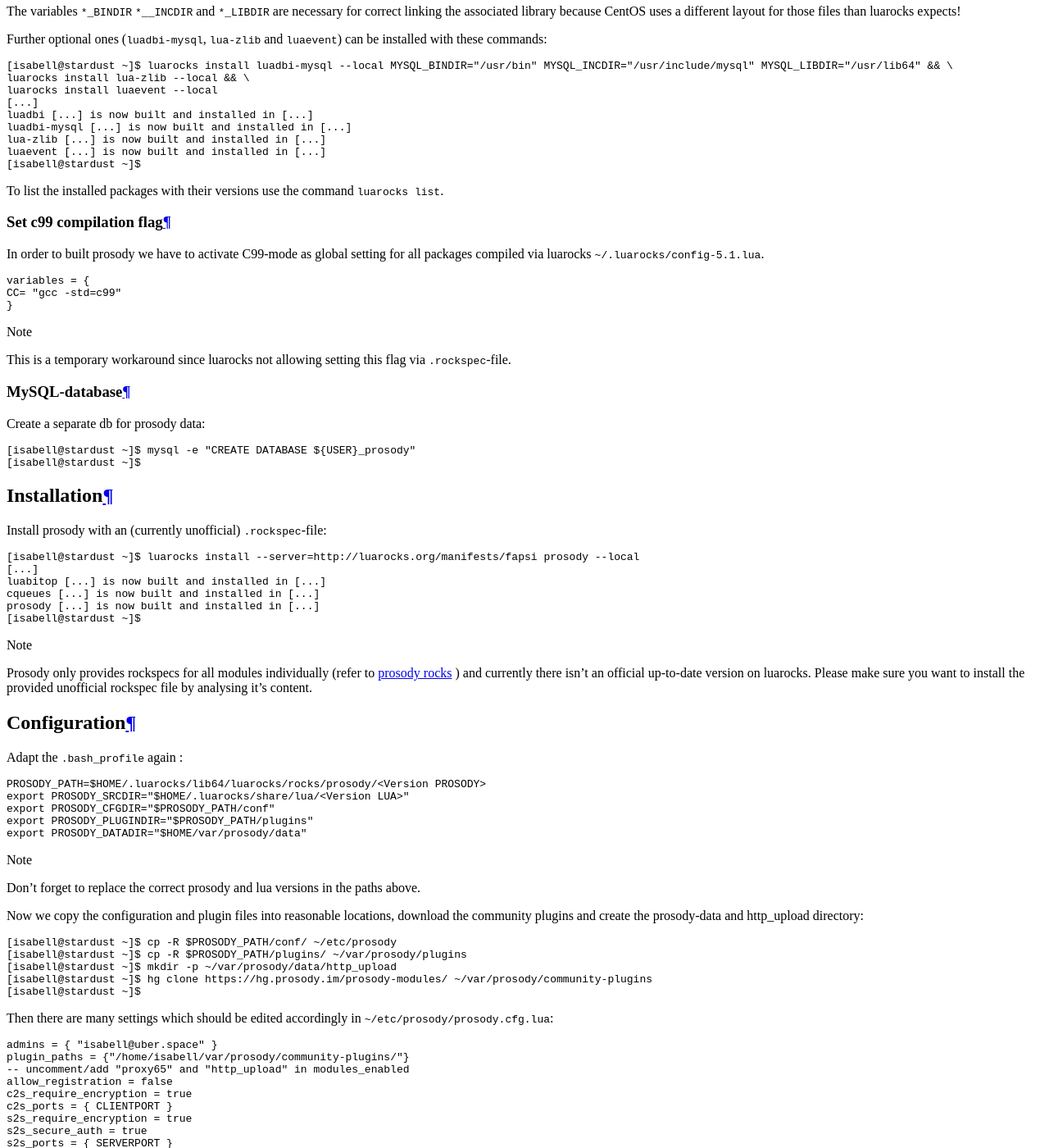
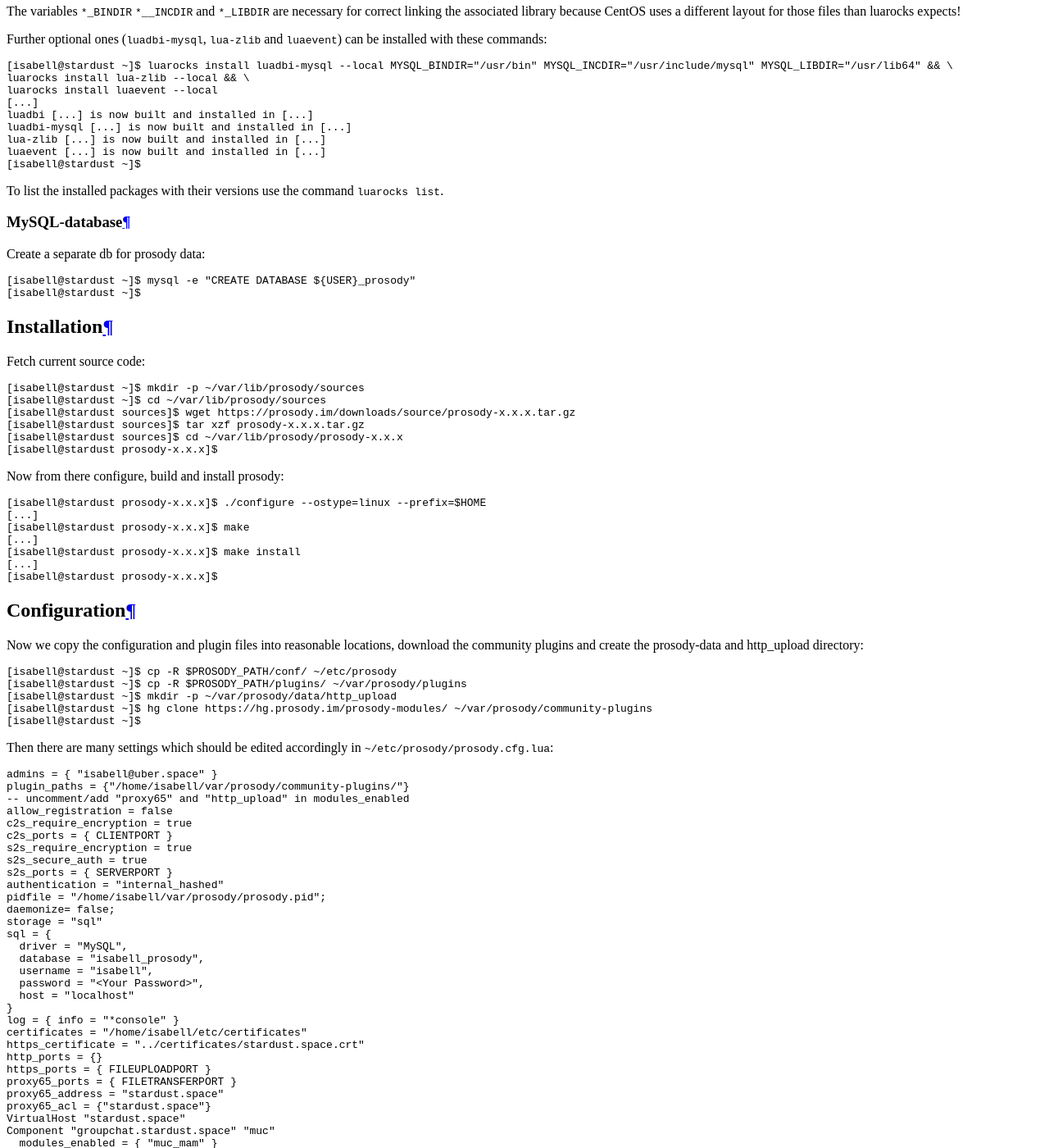
Before and after one commit to Uberspace/lab, a Sphinx documentation site: the page built from source/guide_prosody.rst, in a window 1280 px wide and 1400 px high, scrolled down 4134 px. Shown: the whole window at 82% size. Built offline with Sphinx 7.4.7 and the Read the Docs theme 2.0.0, drawn with Linux system fonts in a browser that asks for light colours; some of the changed text lies outside the part shown.

Commit message:
[guide prosody] refactoring guide into self compiling direction (currently untested)

```diff
--- a/source/guide_prosody.rst
+++ b/source/guide_prosody.rst
@@ -127,18 +127,6 @@
 
 To list the installed packages with their versions use the command ``luarocks list``.
 
-Set c99 compilation flag
-------------------------
-In order to built prosody we have to activate C99-mode as global setting for all packages compiled via luarocks ``~/.luarocks/config-5.1.lua``.
-
-::
-
- variables = {
- CC= "gcc -std=c99"
- }
-
-.. note:: This is a temporary workaround since luarocks not allowing setting this flag via ``.rockspec``-file.
-
 MySQL-database
 --------------
 
@@ -152,33 +140,31 @@
 Installation
 ============
 
-Install prosody with an (currently unofficial) ``.rockspec``-file:
+Fetch current source code:
 
 ::
 
- [isabell@stardust ~]$ luarocks install --server=http://luarocks.org/manifests/fapsi prosody --local
+ [isabell@stardust ~]$ mkdir -p ~/var/lib/prosody/sources
+ [isabell@stardust ~]$ cd ~/var/lib/prosody/sources
+ [isabell@stardust sources]$ wget https://prosody.im/downloads/source/prosody-x.x.x.tar.gz
+ [isabell@stardust sources]$ tar xzf prosody-x.x.x.tar.gz
+ [isabell@stardust sources]$ cd ~/var/lib/prosody/prosody-x.x.x
+ [isabell@stardust prosody-x.x.x]$
+
+Now from there configure, build and install prosody:
+
+::
+
+ [isabell@stardust prosody-x.x.x]$ ./configure --ostype=linux --prefix=$HOME
  [...]
- luabitop [...] is now built and installed in [...]
- cqueues [...] is now built and installed in [...]
- prosody [...] is now built and installed in [...]
- [isabell@stardust ~]$
-
-.. note:: Prosody only provides rockspecs for all modules individually (refer to `prosody rocks <https://packages.prosody.im/rocks>`_ ) and currently there isn't an official up-to-date version on luarocks. Please make sure you want to install the provided unofficial rockspec file by analysing it's content.
+ [isabell@stardust prosody-x.x.x]$ make
+ [...]
+ [isabell@stardust prosody-x.x.x]$ make install
+ [...]
+ [isabell@stardust prosody-x.x.x]$
 
 Configuration
 =============
-
-Adapt the ``.bash_profile`` again :
-
-::
-
- PROSODY_PATH=$HOME/.luarocks/lib64/luarocks/rocks/prosody/<Version PROSODY>
- export PROSODY_SRCDIR="$HOME/.luarocks/share/lua/<Version LUA>"
- export PROSODY_CFGDIR="$PROSODY_PATH/conf"
- export PROSODY_PLUGINDIR="$PROSODY_PATH/plugins"
- export PROSODY_DATADIR="$HOME/var/prosody/data"
-
-.. note:: Don't forget to replace the correct prosody and lua versions in the paths above.
 
 Now we copy the configuration and plugin files into reasonable locations, download the community plugins and create the prosody-data and http_upload directory:
 
@@ -290,9 +276,9 @@
 Updates
 =======
 
-The easiest way to update prosody is via luarocks with the same commands as in the prerequisites and installation step above.
+The easiest way to update prosody is with the same commands as in the prerequisites and installation step above.
 
-.. note:: This should also be done on changes to openssl on CentOS. Remember to comment out the C99 setting on problems. Also check the `website <https://prosody.im/>`_ regularly to stay informed about new config updates and releases.
+.. note:: This should also be done on changes to openssl on CentOS. Don't forget to check the `website <https://prosody.im/>`_ regularly to stay informed about new config updates, security vulnerabilites and new releases.
 
 Acknowledgements
 ================
```
